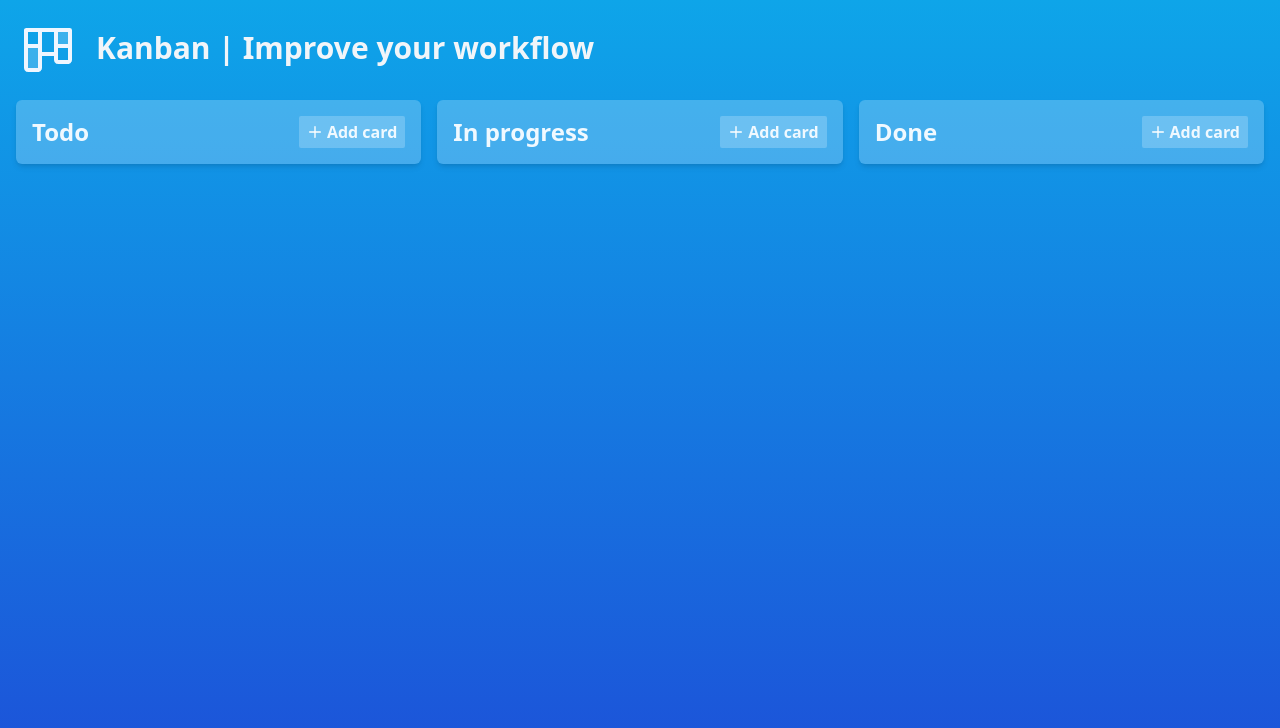
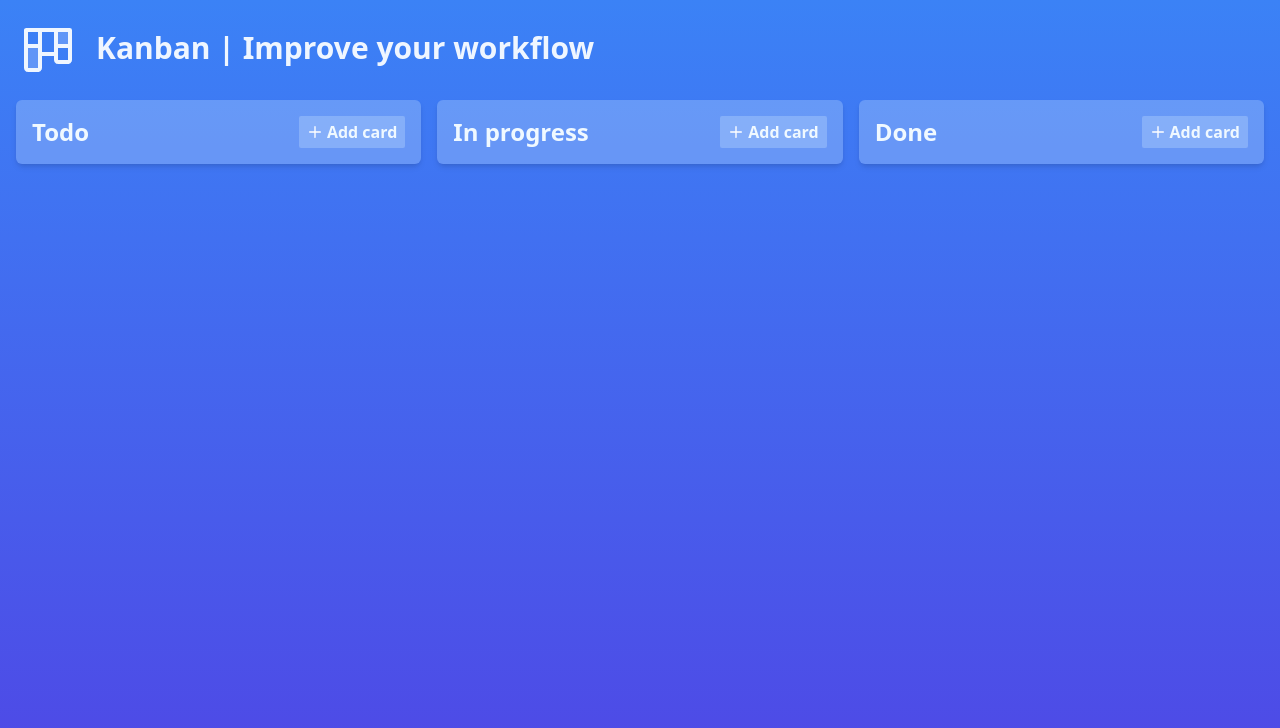
Before and after one commit to lui5gl/kanban, an Angular app: page / in a window 1280 px wide. Shown: the top 728 px of the page. Built offline with nearby package versions, Linux system fonts and the light colour scheme; a web font is replaced by a local one.

Commit message:
Update app component styles for improved visual consistency

```diff
--- a/src/app/app.component.html
+++ b/src/app/app.component.html
@@ -1,7 +1,7 @@
-<main class="min-h-screen bg-gradient-to-b from-sky-500 to-blue-700 p-4">
+<main class="min-h-screen bg-gradient-to-b from-blue-500 to-indigo-600 p-4">
   <div class="mb-5 flex select-none items-center gap-4">
     <img src="image\kanban.png" alt="Kanban icon" width="64" height="64" />
-    <h1 class="rounded-sm text-3xl font-bold text-slate-100">
+    <h1 class="rounded-sm text-3xl font-bold text-blue-50">
       Kanban | Improve your workflow
     </h1>
   </div>
```
